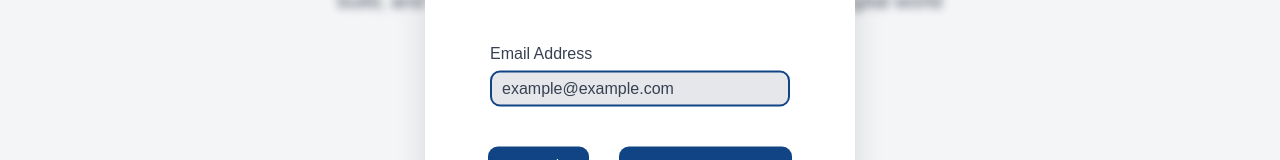
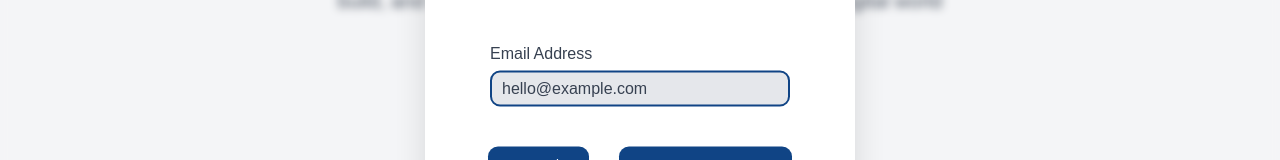
Before and after one commit to JovinLiu/My-Web-Dev-Hub, a React (Vite) app: page / in a window 1280 px wide. Both pictures are taken after a click on the button "Sign In/Up". Shown: the part 327-487 px from the top of the page. Built offline with nearby package versions, Linux system fonts and the light colour scheme.

Commit message:
20241001

```diff
--- a/src/UI/Login.jsx
+++ b/src/UI/Login.jsx
@@ -83,7 +83,7 @@ function Login({onCloseModal}) {
   const navigate = useNavigate();
   const dispatch = useDispatch();
   const [accountPage, setAccountPage] = useState("checking");
-  const [email, setEmail] = useState("");
+  const [email, setEmail] = useState("hello@example.com");
   const [checking, {isLoading: isChecking}] = useCheckingMutation();
   const [signup, {isLoading: isSigningUp}] = useSignupMutation();
   const [signin, {isLoading: isSigningIn}] = useSigninMutation();
@@ -236,7 +236,7 @@ function Login({onCloseModal}) {
         <Heading as="h2">Sign in your account</Heading>
         <InputField>
           <label htmlFor="loginPassword">Password</label>
-          <Input type="password" placeholder="••••••••" value="pass1234" required="" minLength="8" name="password" id="loginPassword" />
+          <Input type="password" placeholder="••••••••" value="pass1234" required minLength="8" name="password" id="loginPassword" />
         </InputField>
         <ButtonContainer>
           <GeneralButton type="primary" fontSize="1.5rem" padding="0.7rem 1rem 0.7rem 1rem">
@@ -257,7 +257,7 @@ function Login({onCloseModal}) {
       <Heading as="h2">Sign in/up your account</Heading>
       <InputField>
         <label htmlFor="loginEmail">Email Address</label>
-        <Input type="email" placeholder="example@example.com" name="email" id="loginEmail" value="example@example.com" onChange={handleSetEmail} />
+        <Input type="email" placeholder="example@example.com" name="email" id="loginEmail" value={email} onChange={handleSetEmail} />
       </InputField>
       <ButtonContainer>
         <GeneralButton type="primary" fontSize="1.5rem" padding="0.7rem 1rem 0.7rem 1rem" onClick={handleClickCheckingEmail}>
```
